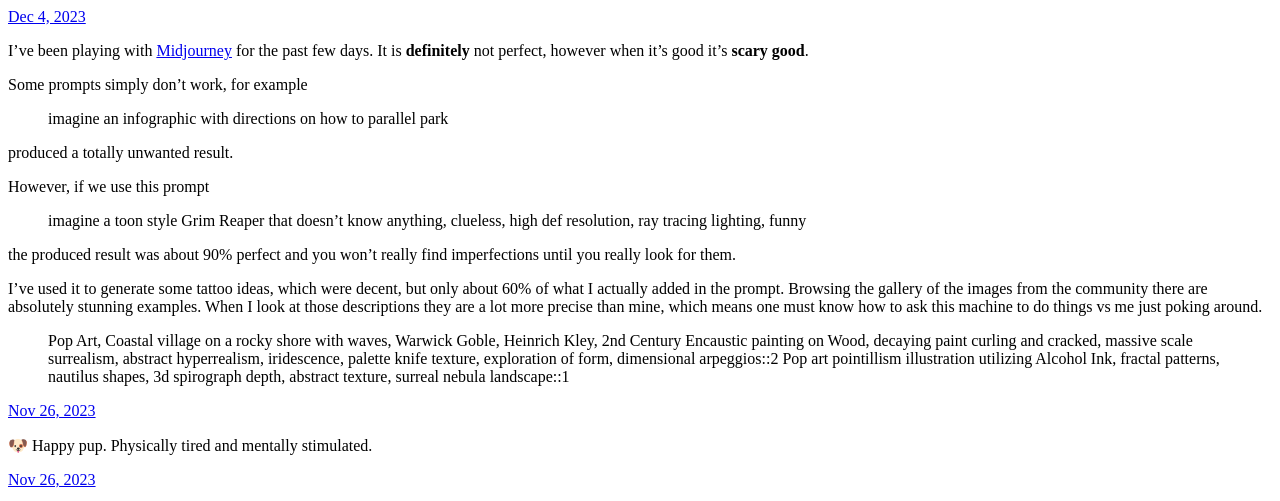
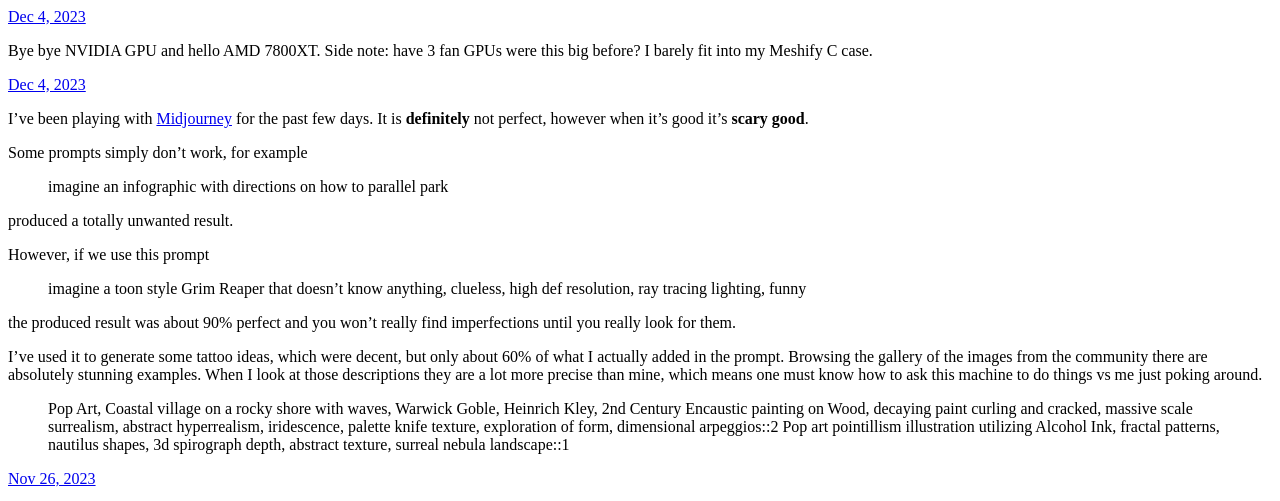
Before and after one commit to kashura/microblog_backup, a plain HTML site: page index.html in a window 1280 px wide. Shown: the top 501 px of the page. Drawn offline with Linux system fonts and the light colour scheme.

Commit message:
Archiving from Micro.blog.

```diff
--- a/index.html
+++ b/index.html
@@ -21,6 +21,18 @@
 <div class="h-feed">
 
 
+
+	  <div class="h-entry">
+
+
+		<a href="https://valerakushnir.com/2023/12/04/bye-bye-nvidia.html" class="u-url"><time class="dt-published" datetime="2023-12-04 21:06:56 -0500">Dec 4, 2023</time></a>
+
+		<div class="e-content">
+			 <p>Bye bye NVIDIA GPU and hello AMD 7800XT. Side note: have 3 fan GPUs were this big before? I barely fit into my Meshify C case.</p>
+<!-- raw HTML omitted -->
+
+		</div>
+	  </div>
 
 	  <div class="h-entry">
 
```
